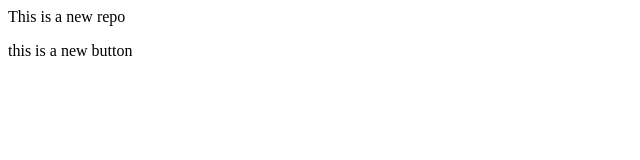
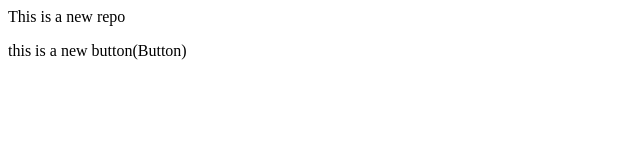
Before and after one commit to waliahmedmahin/localrepo, a plain HTML site: page index.html in a window 1280 px wide. Shown: the full height of the page, 0-640 px from the left. Drawn offline with Linux system fonts and the light colour scheme.

Commit message:
add button

```diff
--- a/index.html
+++ b/index.html
@@ -1,2 +1,2 @@
 <p>This is a new repo</p>
-<p>this is a new button</p>
+<p>this is a new button(Button)</p>
```
